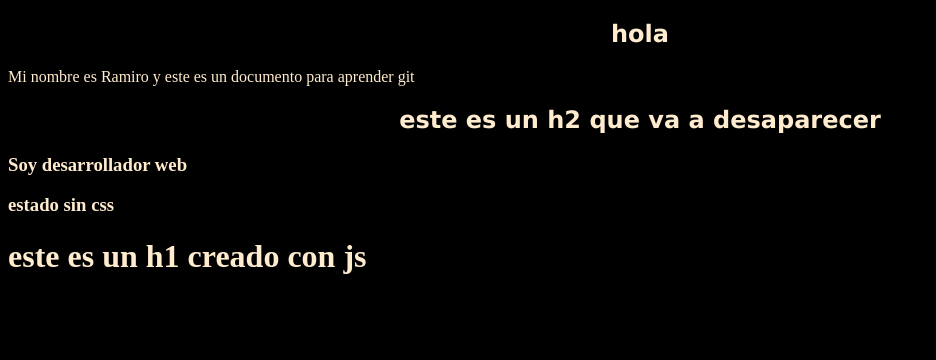
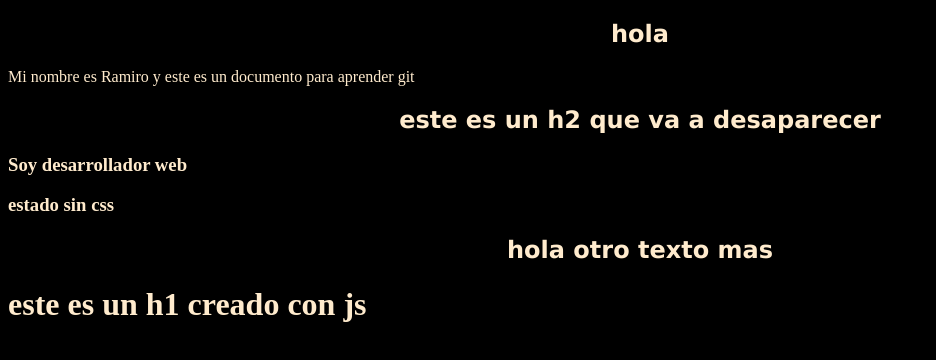
Before and after one commit to Rams-dev/git, a plain HTML site: page index.html in a window 1280 px wide. Shown: the whole page, without its empty margins (0-936 px from the left). Drawn offline with Linux system fonts and the light colour scheme.

Commit message:
hola texto

```diff
--- a/index.html
+++ b/index.html
@@ -22,7 +22,10 @@
     <div class="div">
         <h3>estado sin css</h3>
     </div>
+    <h2>
+        hola otro texto mas
 
+    </h2>
 
 
 </body>
```
